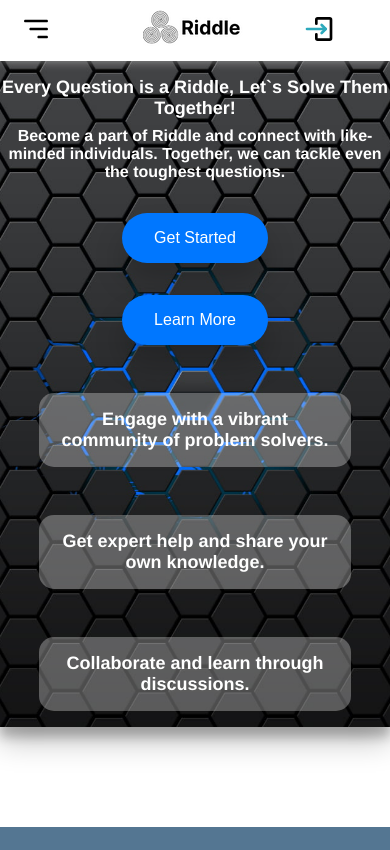
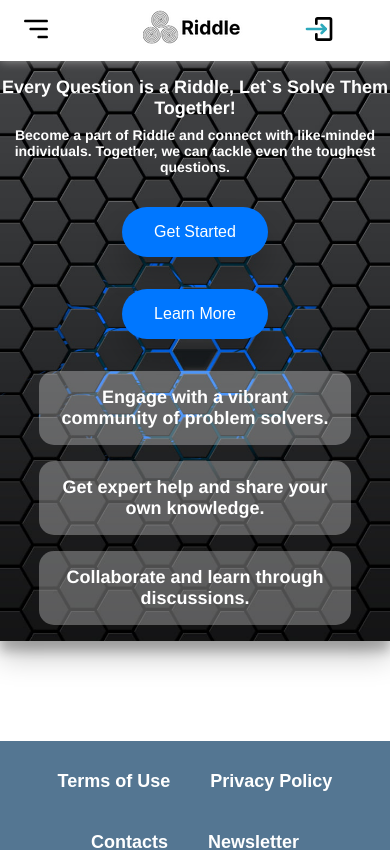
Before and after one commit to paulius-sak/forum-client, a Next.js app: page / in a window 390 px wide. Shown: the top 850 px of the page. Built offline with nearby package versions, Linux system fonts and the light colour scheme; no server answers.

Commit message:
paddings

```diff
--- a/styles/Home.module.css
+++ b/styles/Home.module.css
@@ -50,7 +50,7 @@
 }
 
 .features {
-  margin-top: 2rem;
+  margin-top: 1rem;
   display: flex;
   justify-content: space-around;
   width: 100%;
@@ -101,7 +101,7 @@
   }
   .features {
     flex-direction: column;
-    gap: 2rem;
+    gap: 0rem;
     align-items: center;
   }
 
@@ -134,6 +134,6 @@
     font-size: 18px;
   }
   .greetings h3 {
-    font-size: 16px;
+    font-size: 14px;
   }
 }
```
